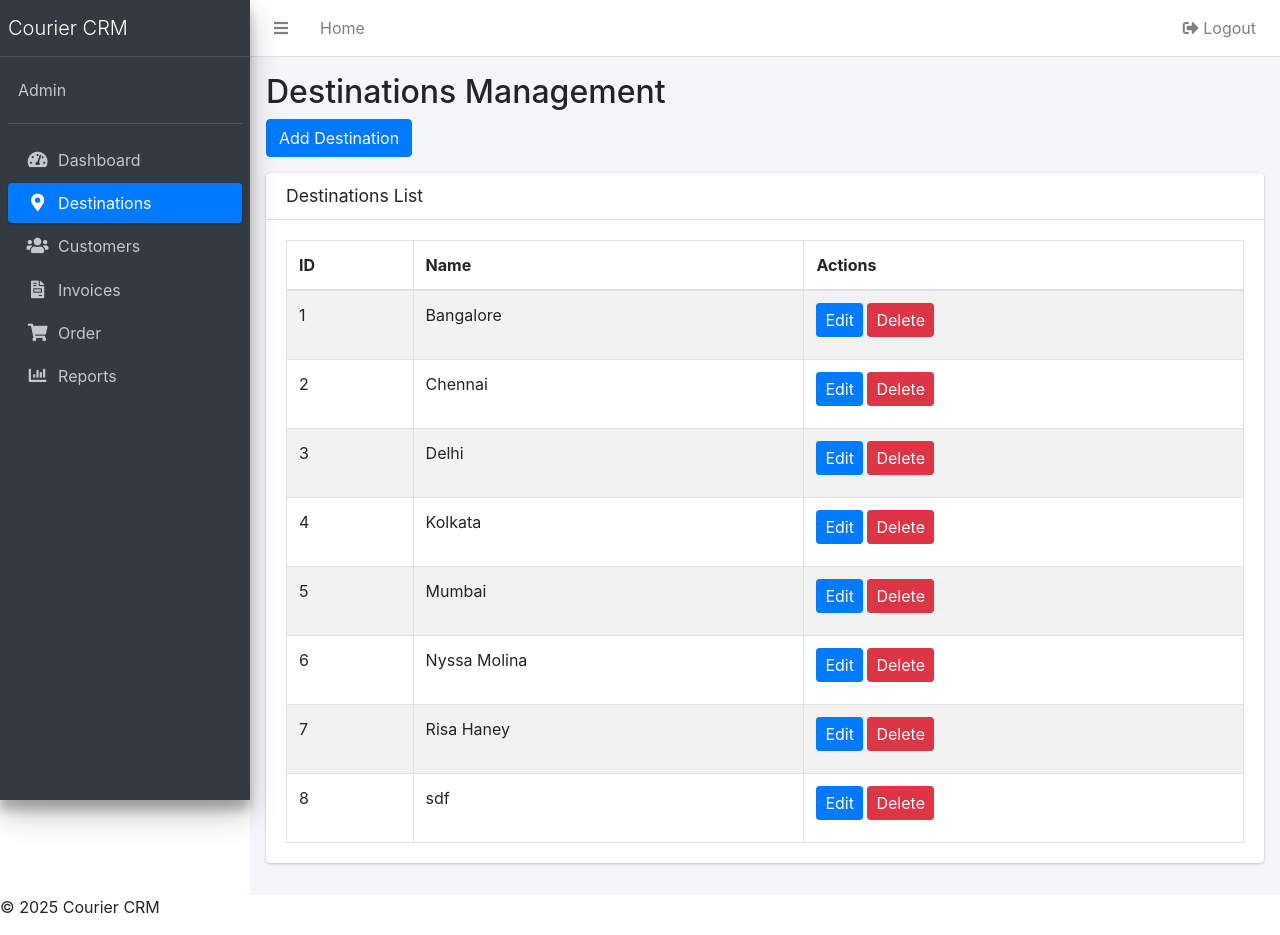
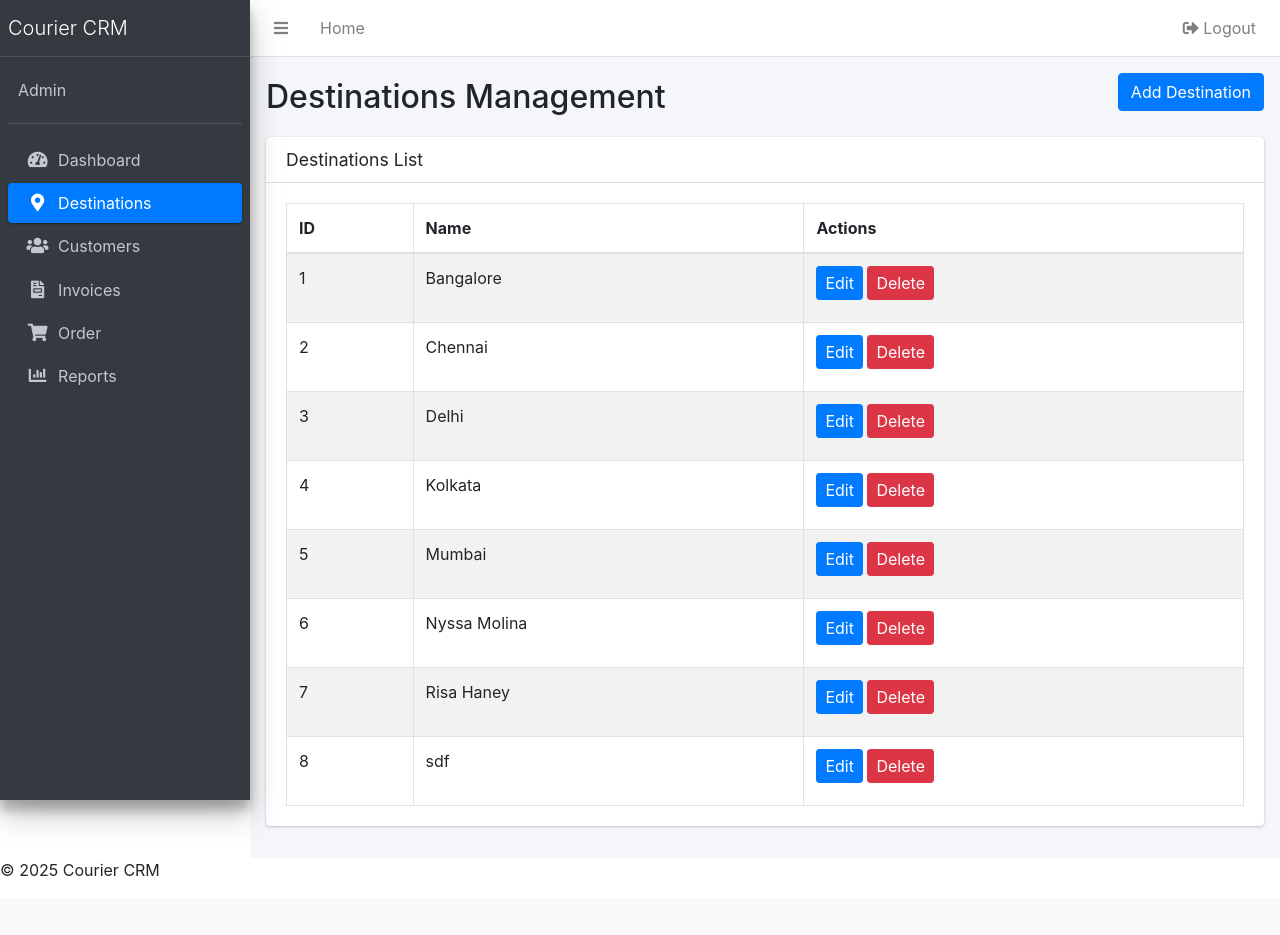
Before and after one commit to UKY171991/alok-crm, a PHP site: page /alok-crm/destination.php in a window 1280 px wide. After the commit the page ends 876 px from the top, so only its background shows below. Run offline with PHP 8.4, Linux system fonts and the light colour scheme; the visitor is signed in with stand-in values (Sample User, id 1); data comes from the database, SQL or seed files in the repository; some libraries are stand-ins or nearby versions.

Commit message:
Update destination.php

```diff
--- a/destination.php
+++ b/destination.php
@@ -13,12 +13,12 @@ include 'inc/sidebar.php';
 ?>
 <main class='content-wrapper'>
     <div class='container-fluid p-3'>
-        <h2>Destinations Management</h2>
-
-        <!-- Button to open Add Destination Modal -->
-        <button class="btn btn-primary mb-3" data-bs-toggle="modal" data-bs-target="#addDestinationModal">
-            Add Destination
-        </button>
+        <div class="d-flex justify-content-between align-items-center mb-3">
+            <h2 class="mb-0">Destinations Management</h2>
+            <button class="btn btn-primary" data-bs-toggle="modal" data-bs-target="#addDestinationModal">
+                Add Destination
+            </button>
+        </div>
 
         <!-- Add Destination Modal -->
         <div class="modal fade" id="addDestinationModal" tabindex="-1" aria-labelledby="addDestinationModalLabel" aria-hidden="true">
```
